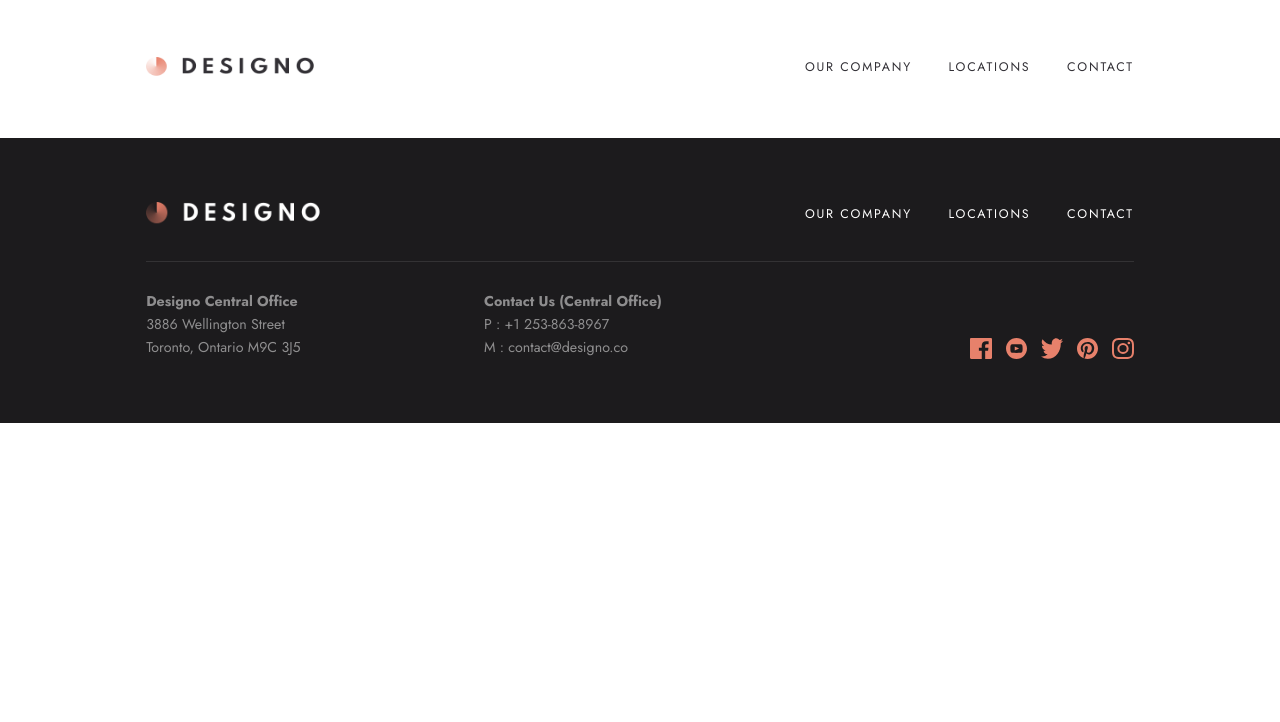
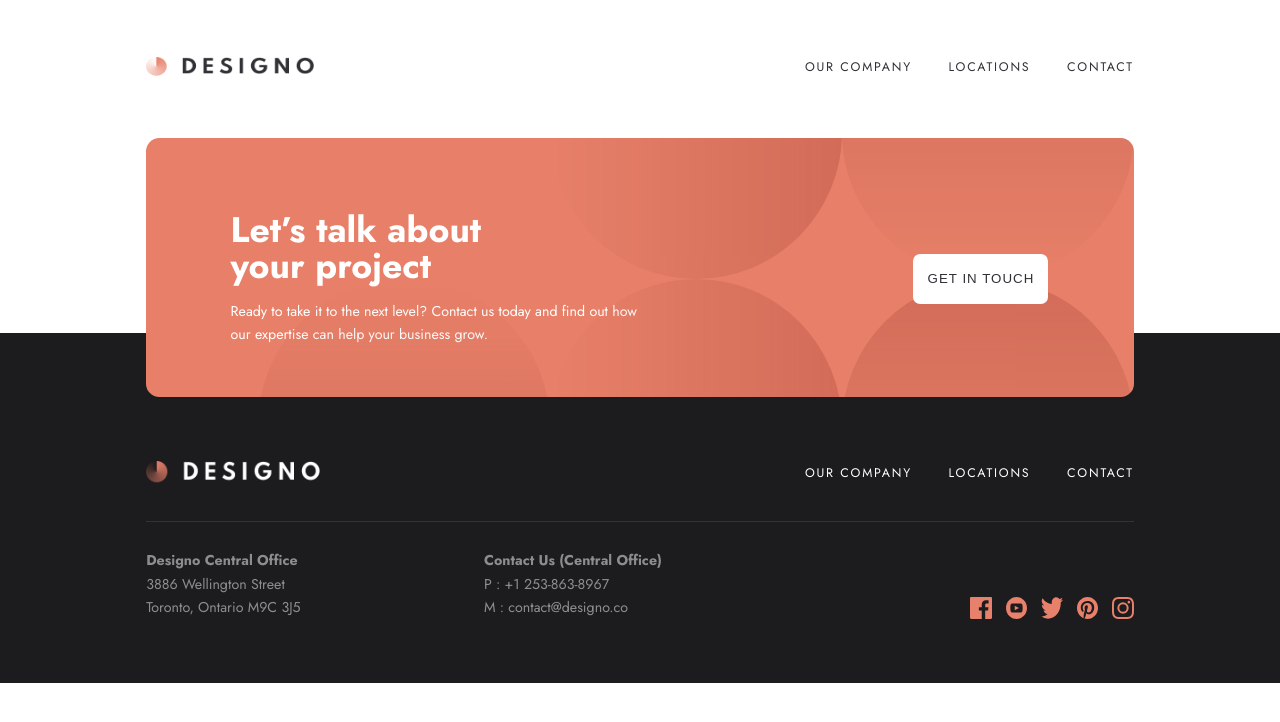
Before and after one commit to CodeVee/designo-multi-page-website, an Angular app: page / in a window 1280 px wide. Shown: the top 722 px of the page. Built offline with nearby package versions, Linux system fonts and the light colour scheme.

Commit message:
added lower banner

```diff
--- a/src/app/app.component.html
+++ b/src/app/app.component.html
@@ -3,6 +3,9 @@
     <app-nav-bar></app-nav-bar>
   </div>
 </nav>
+<section class="project">
+  <app-lower-banner></app-lower-banner>
+</section>
 <footer class="footer">
   <div class="container">
     <app-footer></app-footer>
--- a/src/app/app.module.ts
+++ b/src/app/app.module.ts
@@ -6,13 +6,15 @@ import { AppRoutingModule } from './app-routing.module';
 import { AppComponent } from './app.component';
 import { NavBarComponent } from './components/nav-bar/nav-bar.component';
 import { FooterComponent } from './components/footer/footer.component';
+import { LowerBannerComponent } from './components/lower-banner/lower-banner.component';
 
 @NgModule({
   declarations: [
     AppComponent,
     AppRoutingModule.components,
     NavBarComponent,
-    FooterComponent
+    FooterComponent,
+    LowerBannerComponent
   ],
   imports: [
     BrowserModule,
--- /dev/null
+++ b/src/app/components/lower-banner/lower-banner.component.html
@@ -0,0 +1,13 @@
+<div class="container">
+  <div class="banner">
+    <img src="assets/shared/desktop/bg-pattern-call-to-action.svg" alt="ball" class="ball">
+    <div class="banner__info">
+      <h4 class="text-medium text-white">Let’s talk about your project</h4>
+      <p class="text-regular text-white">
+        Ready to take it to the next level? Contact us today and find out how our expertise can help your business grow.
+      </p>
+    </div>
+    <button class="btn btn-light">Get in touch</button>
+  </div>
+</div>
+<div class="bg"></div>
--- /dev/null
+++ b/src/app/components/lower-banner/lower-banner.component.scss
@@ -0,0 +1,40 @@
+@import 'layout';
+@import 'components';
+
+.banner {
+  height: 29.2rem;
+  background-color: $peach;
+  border-radius: 1.5rem;
+  position: relative;
+  padding: 7.2rem 9.6rem 4.6rem 9.5rem;
+  display: flex;
+  justify-content: space-between;
+  align-items: center;
+  overflow: hidden;
+
+  &__info {
+    width: 45.9rem;
+
+    h4 {
+      width: 30rem;
+      height: 9.8rem;
+    }
+  }
+
+  .ball {
+    position: absolute;
+    right: 0;
+    z-index: 0;
+  }
+
+  .btn {
+    position: relative;
+    z-index: 1;
+  }
+}
+
+.bg {
+  height: 7.2rem;
+  background: $black;
+  margin-top: -7.2rem;
+}
--- /dev/null
+++ b/src/app/components/lower-banner/lower-banner.component.ts
@@ -0,0 +1,15 @@
+import { Component, OnInit } from '@angular/core';
+
+@Component({
+  selector: 'app-lower-banner',
+  templateUrl: './lower-banner.component.html',
+  styleUrls: ['./lower-banner.component.scss']
+})
+export class LowerBannerComponent implements OnInit {
+
+  constructor() { }
+
+  ngOnInit(): void {
+  }
+
+}
--- a/src/scss/_components.scss
+++ b/src/scss/_components.scss
@@ -3,9 +3,18 @@
 
 .text {
 
+  &-medium {
+    font-size: 4rem;
+    line-height: 4rem;
+  }
+
   &-regular {
     font-size: 1.6rem;
     line-height: 2.6rem;
+  }
+
+  &-white {
+    color: $white;
   }
 }
 
@@ -21,3 +30,22 @@
     font-weight: $fw-700;
   }
 }
+
+.btn {
+  border: none;
+  outline: none;
+  width: 15.2rem;
+  height: 5.6rem;
+  border-radius: .8rem;
+  font-size: 1.5rem;
+  font-weight: $fw-500;
+  line-height: 2.2rem;
+  text-transform: uppercase;
+  letter-spacing: 1px;
+  cursor: pointer;
+
+  &-light {
+    color: $dark-grey;
+    background: $white;
+  }
+}
```
